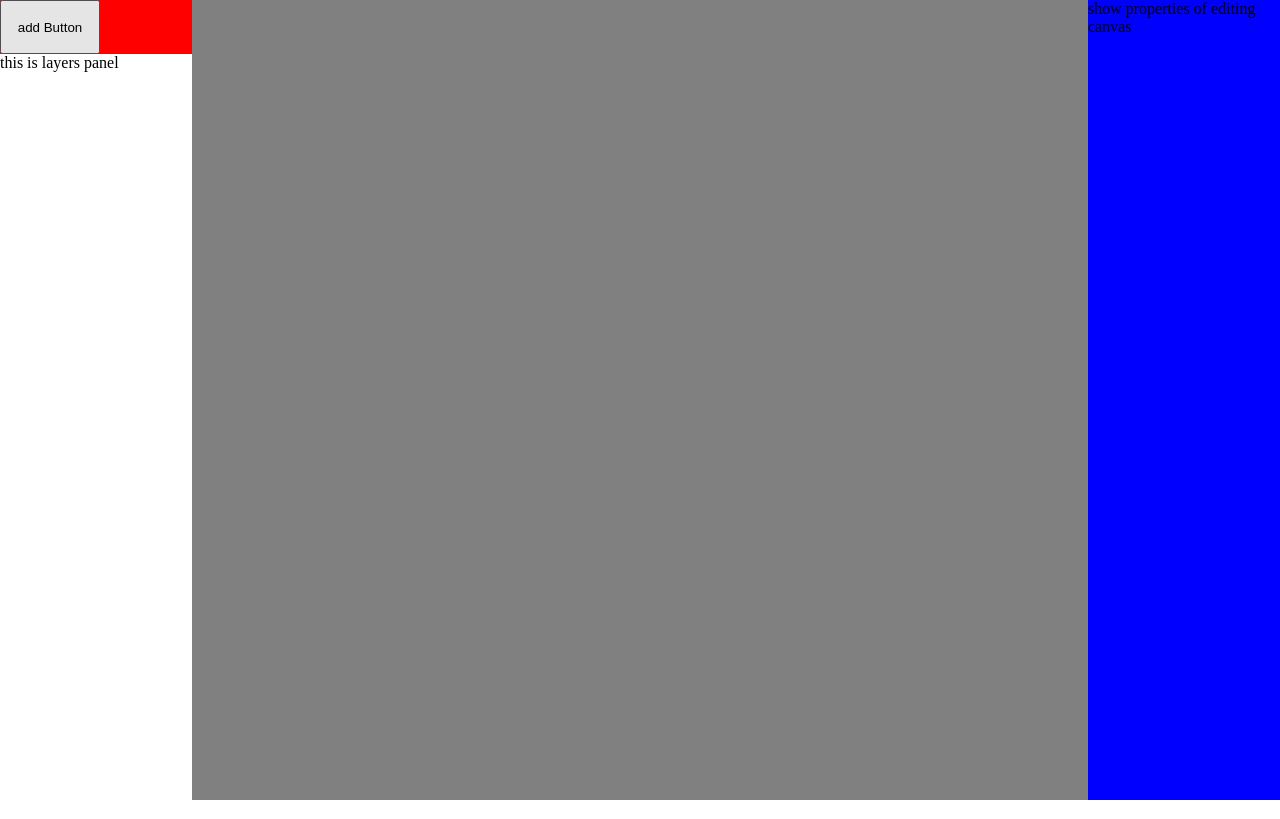
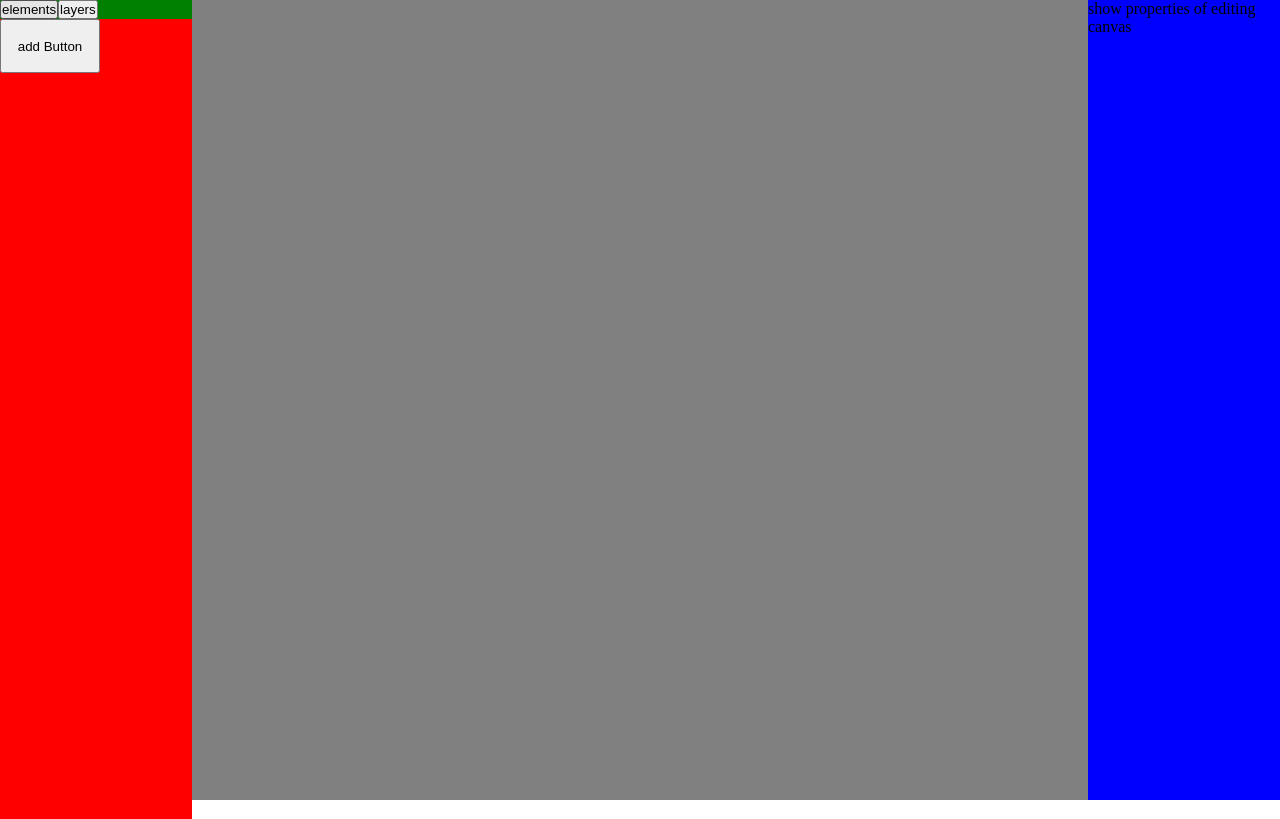
Before and after one commit to umarfromearth/itom, a Vue app: page / in a window 1280 px wide. Built offline with nearby package versions, Linux system fonts and the light colour scheme.

Commit message:
added: navigation between layers and elements in left-sidebar

```diff
--- a/src/components/layout/left-sidebar/LeftSidebar.vue
+++ b/src/components/layout/left-sidebar/LeftSidebar.vue
@@ -1,12 +1,23 @@
 <script setup>
+import { ref } from "vue";
 import ElementsPanel from "./element-panel/ElementsPanel.vue";
 import LayersPanel from "./layers-panel/LayersPanel.vue";
+
+const tabs = { ElementsPanel, LayersPanel }
+const activeTab = ref("ElementsPanel");
 </script>
 
 <template>
     <div class="left-sidebar">
-        <ElementsPanel />
-        <LayersPanel />
+        <div>
+            <button @click="activeTab = 'ElementsPanel'">elements</button>
+            <button @click="activeTab = 'LayersPanel'">layers</button>
+        </div>
+
+        <div class="active-panel">
+            <component :is="tabs[activeTab]" />
+        </div>
+
     </div>
 </template>
 
@@ -14,5 +25,10 @@ import LayersPanel from "./layers-panel/LayersPanel.vue";
 .left-sidebar {
     width: 15%;
     height: 100%;
+    background: green;
+}
+
+.active-panel {
+    height: 100%;
 }
 </style>
--- a/src/components/layout/left-sidebar/element-panel/ElementsPanel.vue
+++ b/src/components/layout/left-sidebar/element-panel/ElementsPanel.vue
@@ -25,8 +25,7 @@ elementsPanel.register(Button);
 <style scoped>
 .elements-panel {
     background: red;
-    /* width: 15%; */
-    /* height: 100%; */
+    height: 100%;
 }
 
 .element {
--- a/src/components/layout/left-sidebar/layers-panel/LayersPanel.vue
+++ b/src/components/layout/left-sidebar/layers-panel/LayersPanel.vue
@@ -25,6 +25,9 @@ const layersStore = useLayersStore();
 <style scope>
 .layers-panel {
     overflow: auto;
+    height: 100%;
+    width: 100%;
+    background: orange;
 }
 
 .layers {}
```
